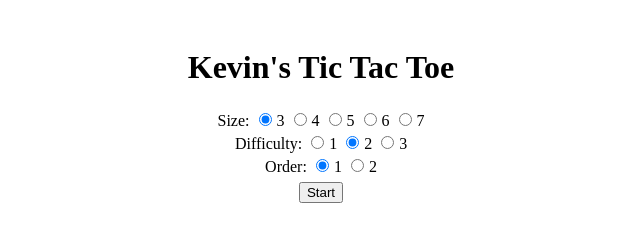
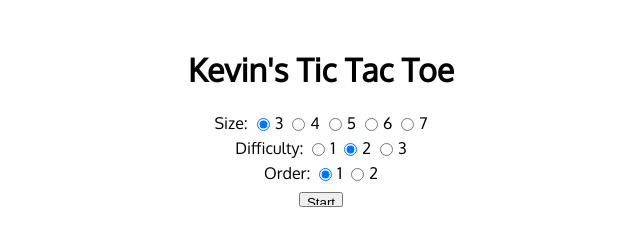
Before and after one commit to kevbuchanan/tic-tac-toe-web-interface, a plain HTML site: page resources/public/index.html in a window 1280 px wide. Shown: the whole page, without its empty margins (319-959 px from the left). Drawn offline with nearby package versions, Linux system fonts and the light colour scheme.

Commit message:
added a font

```diff
--- a/resources/public/index.html
+++ b/resources/public/index.html
@@ -1,6 +1,7 @@
 <!DOCTYPE html>
 <html lang="en">
 <head>
+  <link href='http://fonts.googleapis.com/css?family=Oxygen' rel='stylesheet' type='text/css'>
   <link rel="stylesheet" href="style.css">
    <script src="https://ajax.googleapis.com/ajax/libs/jquery/1.10.2/jquery.min.js"></script>
   <script src="application.js"></script>
--- a/resources/public/style.css
+++ b/resources/public/style.css
@@ -2,6 +2,7 @@
   margin: 0 auto;
   padding: 20px;
   text-align: center;
+  font-family: 'Oxygen';
 }
 
 ul {
@@ -21,4 +22,6 @@ li {
 
 input {
   margin: 5px;
+  height: 15px;
+  vertical-align: middle;
 }
```
